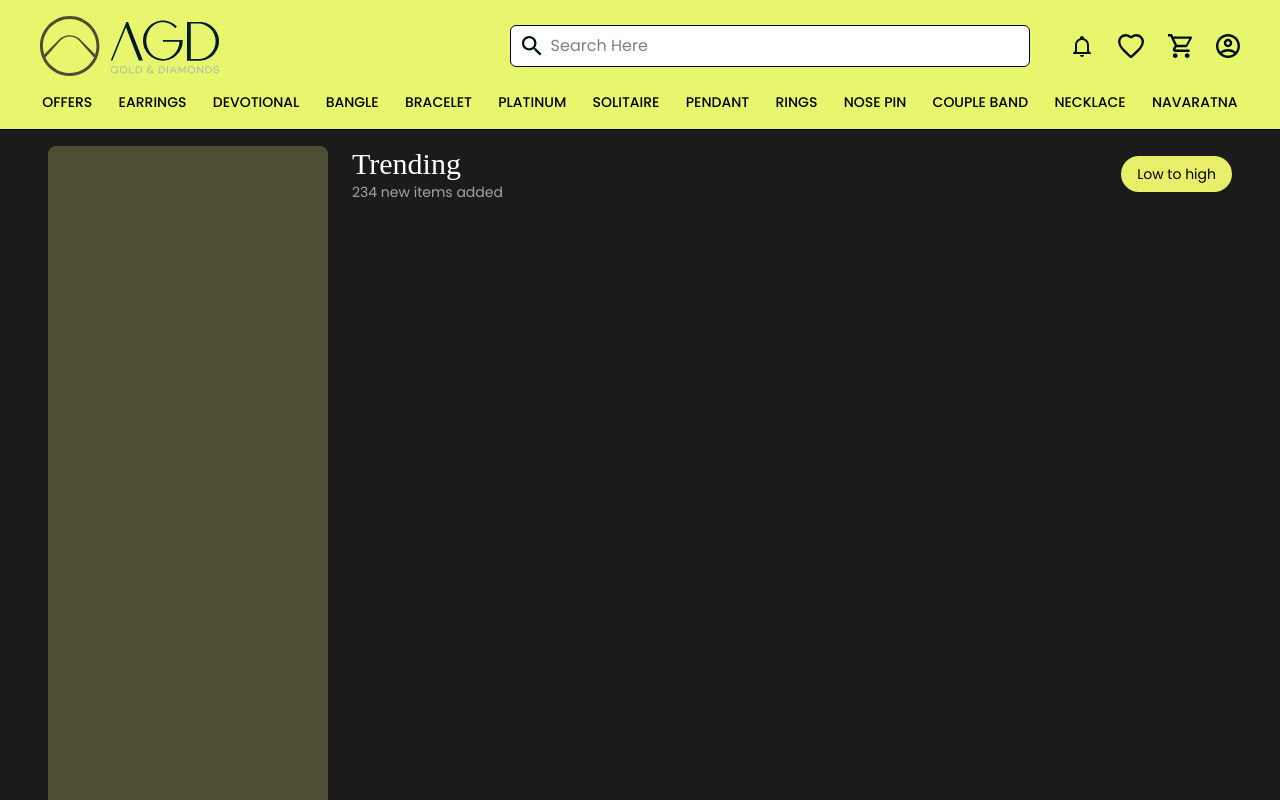
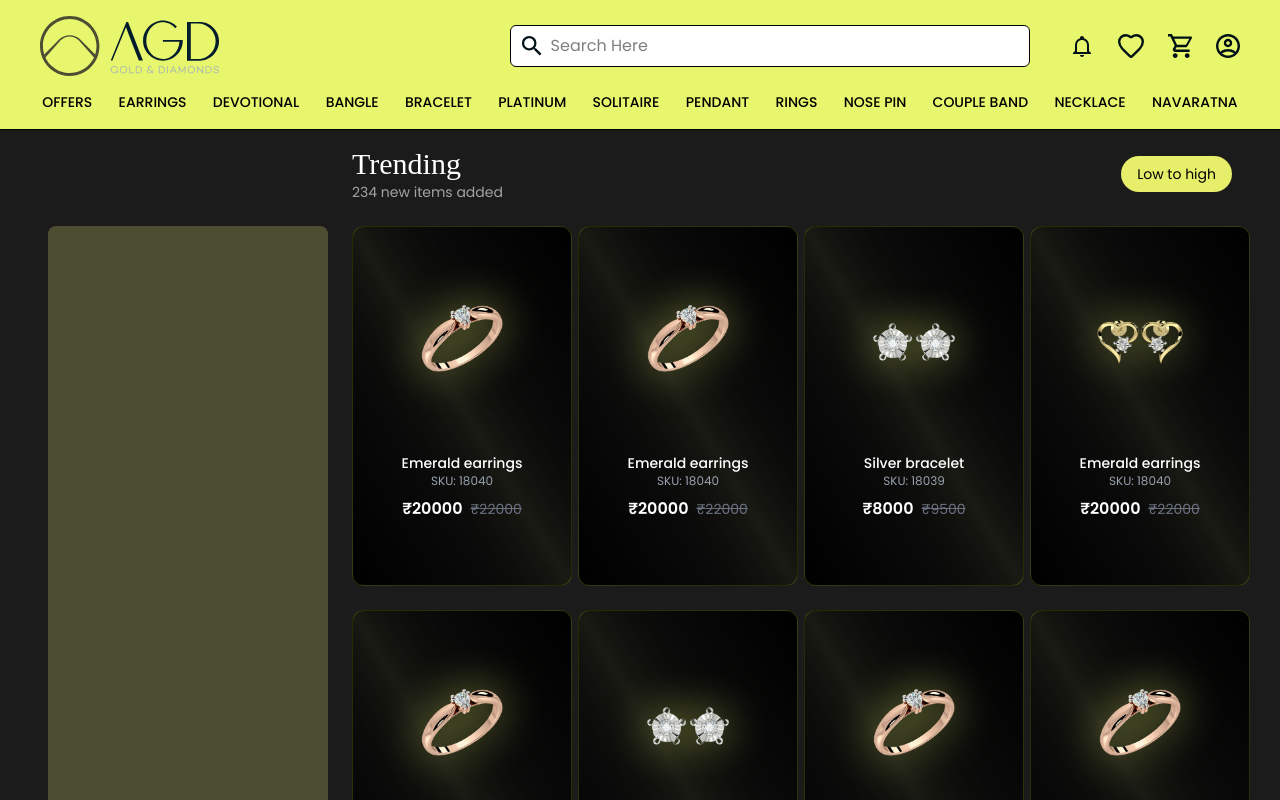
Before and after one commit to sparrow-4/AGD, a React (Vite) app: page /items in a window 1280 px wide. Shown: the top 800 px of the page. Built offline with nearby package versions, Linux system fonts and the light colour scheme; a web font is replaced by a local one.

Commit message:
product added

```diff
--- a/src/components/items/ProductGrid.jsx
+++ b/src/components/items/ProductGrid.jsx
@@ -1,18 +1,66 @@
 import React from "react";
+import { items } from "../../constants";
 
 const ProductGrid = () => {
   return (
     <div
       className="
         grid
-        grid-cols-1
-        sm:grid-cols-2
-        lg:grid-cols-3
+
+        grid-cols-2
+        md:grid-cols-3
+        lg:grid-cols-4
         xl:grid-cols-4
         gap-6
+
       "
     >
       {/* product cards */}
+      {items.map((item) => (
+                 <div
+        key={item.id}
+        className="
+          bg-[#0f0f0f]
+          rounded-xl
+          p-5
+          border border-lime-400/20
+          hover:border-lime-400/60
+          transition
+          flex flex-col
+          min-h-[260px] md:min-h-[360px]
+          bg-linear-to-tr from-black via-nav/5 to-black
+
+          w-[45vw] sm:w-[50vw] md:w-[180px] lg:w-[220px]
+          flex-shrink-0
+
+        "
+      >
+        <div cl>
+          {/* IMAGE */}
+        <div className="h-[140px] md:h-[190px] flex items-center justify-center mb-4">
+          <img
+            src={item.image}
+            alt={item.name}
+            className="max-h-[100px] md:max-h-[140px] object-contain drop-shadow-[0_0_22px_rgba(234,247,108,0.6)]"
+          />
+        </div>
+
+        {/* INFO */}
+        <div className="text-center">
+          <p className="text-sm text-white font-medium">{item.name}</p>
+          <p className="text-xs text-gray-400 mb-2">SKU: {item.sku}</p>
+
+          <div className="flex items-center justify-center gap-2">
+            <span className="text-white font-semibold">₹{item.price}</span>
+            <span className="text-gray-500 line-through text-sm">
+              ₹{item.oldPrice}
+            </span>
+          </div>
+        </div>
+        </div>
+      </div>
+
+                ))}
     </div>
   );
 };
--- a/src/constants/index.js
+++ b/src/constants/index.js
@@ -74,9 +74,56 @@ export const items = [
     price: 20000,
     oldPrice: 22000,
     image: earring1,
+  },{
+    id: 8,
+    name: "Emerald earrings",
+    sku: "18040",
+    price: 20000,
+    oldPrice: 22000,
+    image: earring1,
   },
   {
-    id: 8,
+    id: 9,
+    name: "Silver bracelet",
+    sku: "18039",
+    price: 8000,
+    oldPrice: 9500,
+    image: earring2,
+  },
+  {
+    id: 10,
+    name: "Emerald earrings",
+    sku: "18040",
+    price: 20000,
+    oldPrice: 22000,
+    image: earring3,
+  },
+  {
+    id: 11,
+    name: "Emerald earrings",
+    sku: "18040",
+    price: 20000,
+    oldPrice: 22000,
+    image: ring,
+  },
+  {
+    id: 12,
+    name: "Emerald earrings",
+    sku: "18040",
+    price: 20000,
+    oldPrice: 22000,
+    image: earring2,
+  },
+  {
+    id: 13,
+    name: "Emerald earrings",
+    sku: "18040",
+    price: 20000,
+    oldPrice: 22000,
+    image: earring1,
+  },
+  {
+    id: 14,
     name: "Emerald earrings",
     sku: "18040",
     price: 20000,
```
